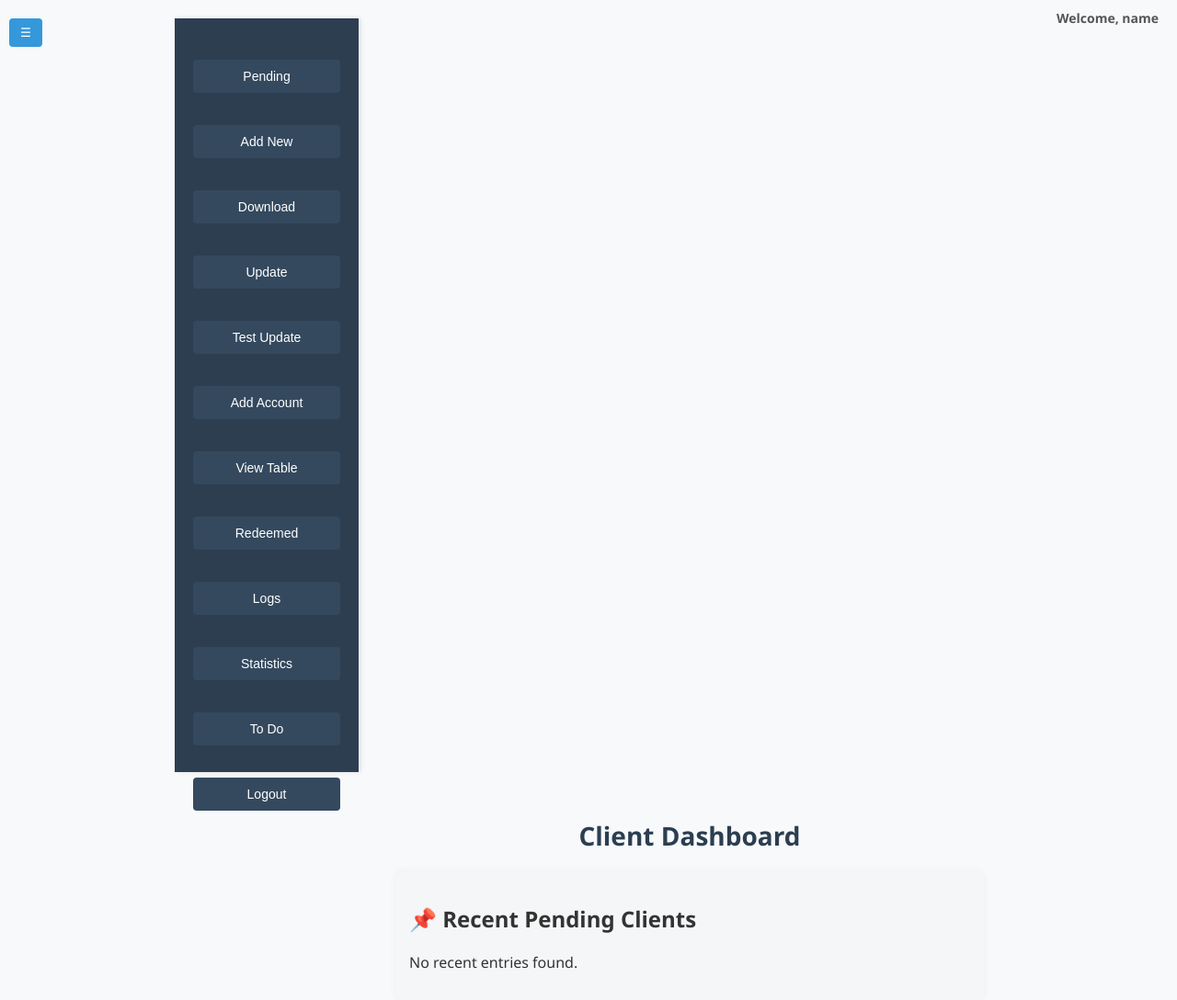
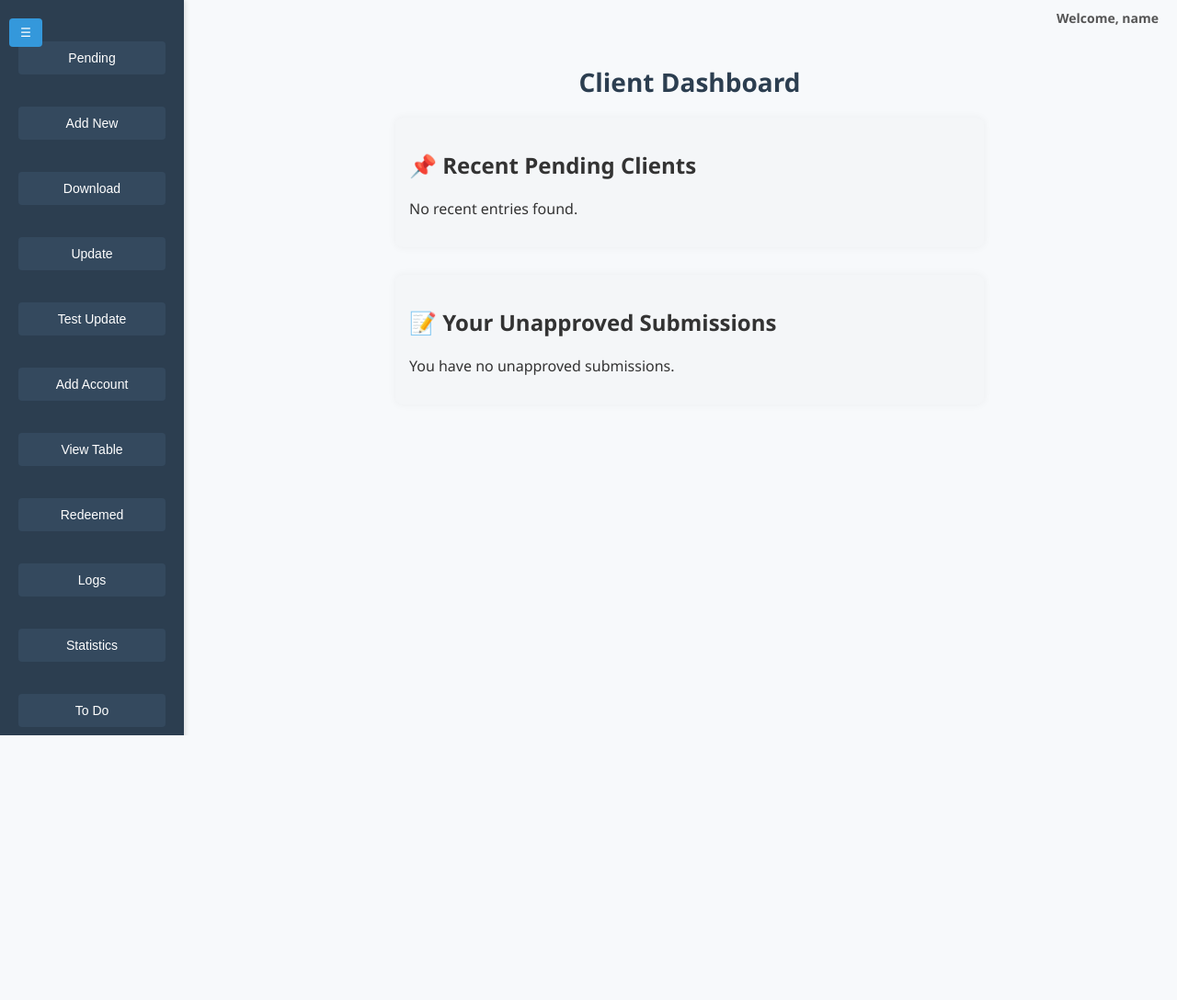
Before and after one commit to Remusseah/Client_interface, a Flask app: page / in a window 1280 px wide. Shown: the top 1088 px of the page at 92% size. After the commit the page ends 800 px from the top, so only its background shows below. Run offline with Flask 3, Linux system fonts and the light colour scheme; the visitor is signed in with stand-in values (Sample User, id 1); data that the repository does not hold is empty; some libraries are stand-ins or nearby versions.

Commit message:
thingyss

```diff
--- a/static/style.css
+++ b/static/style.css
@@ -354,6 +354,9 @@
 }
 /* Sidebar container */
 .sidebar {
+    position: fixed;
+    top: 0;
+    left: 0;
     width: 200px;
     height: 100vh;
     background-color: #2c3e50;
```
